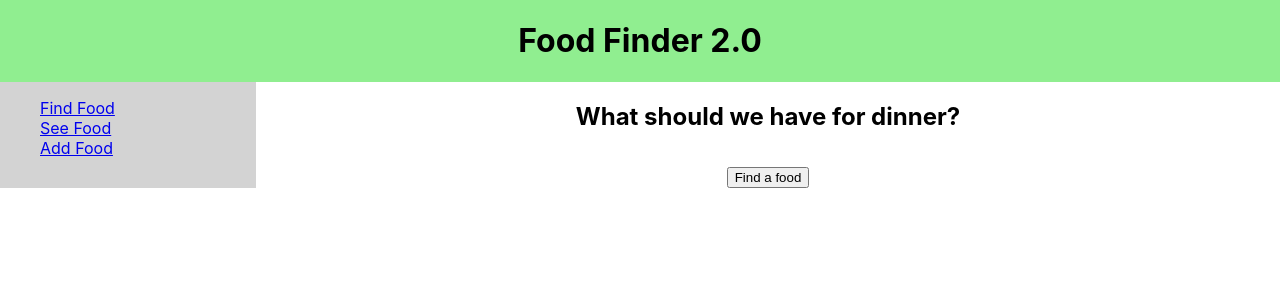
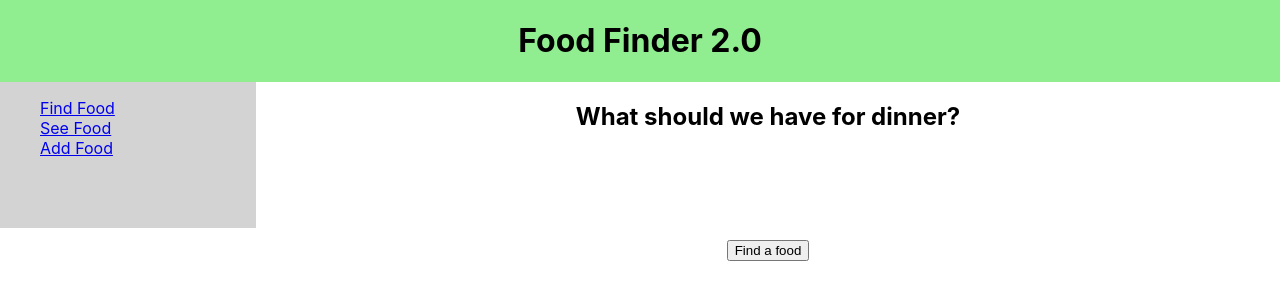
Before and after one commit to zshep/foodfinder_2.0, a React (Create React App) app in the folder Frontend/: page / in a window 1280 px wide. Shown: the top 300 px of the page. Built offline with nearby package versions, Linux system fonts and the light colour scheme; no server answers.

Commit message:
added styling to food item

```diff
--- a/Frontend/src/components/style.css
+++ b/Frontend/src/components/style.css
@@ -48,6 +48,22 @@ section {
 }
 
 /* ------------ styling for See food    ------------ */
+.fooditem {
+    display:flex;
+    flex-wrap: wrap;
+    align-content: center;
+    justify-content: center;
+    margin-top: 12 vh;
+    margin-bottom: 2vh;
+    height: 50%;
+    font-weight: bold;
+    font-size: 20px;
+
+}
+
+
+
+/* ------------ styling for See food    ------------ */
 
 
 
```
